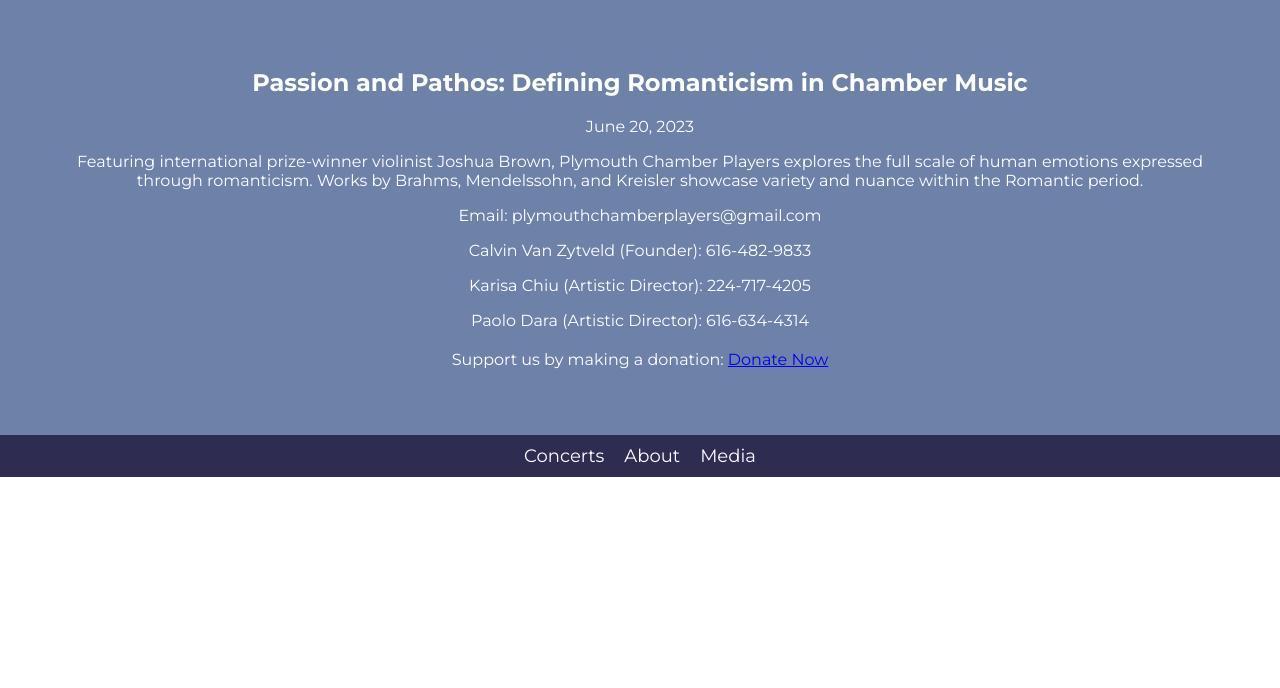
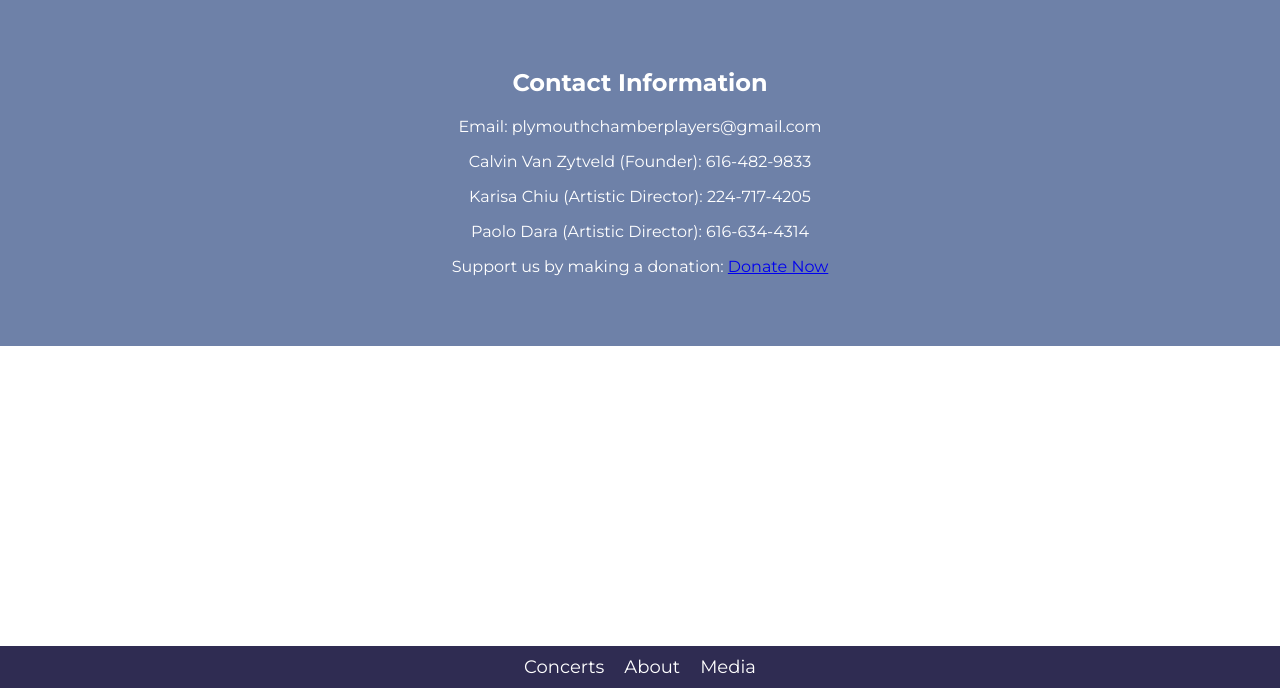
Before and after one commit to plymouthchamberplayers/plymouthchamberplayers.github.io, a plain HTML site: page index.html in a window 1280 px wide. Shown: the part 146-834 px from the top of the page. Before the commit the page ends 800 px from the top, so only its background shows below. Drawn offline with Linux system fonts and the light colour scheme.

Commit message:
Update index.html fingers crossed

```diff
--- a/index.html
+++ b/index.html
@@ -25,8 +25,18 @@
       color: #fff;
     }
 
+    .contact-info {
+      background-color: #6e81a8;
+      padding: 50px;
+      text-align: center;
+    }
+
+    .contact-info h2 {
+      font-size: 24px;
+      margin-bottom: 20px;
+    }
+
     .event-info {
-      background-color: #6e81a8;
       padding: 50px;
       text-align: center;
     }
@@ -36,7 +46,7 @@
       margin-bottom: 20px;
     }
 
-    .contact-info {
+    .donation-link {
       margin-bottom: 20px;
     }
 
@@ -60,19 +70,22 @@
     <h1>Plymouth Chamber Players</h1>
   </div>
 
+  <div class="contact-info">
+    <h2>Contact Information</h2>
+    <p>Email: plymouthchamberplayers@gmail.com</p>
+    <p>Calvin Van Zytveld (Founder): 616-482-9833</p>
+    <p>Karisa Chiu (Artistic Director): 224-717-4205</p>
+    <p>Paolo Dara (Artistic Director): 616-634-4314</p>
+    <div class="donation-link">
+      <p>Support us by making a donation: <a href="https://phcrc.churchcenter.com/giving?open-in-church-center-modal=true">Donate Now</a></p>
+    </div>
+  </div>
+
   <div class="event-info">
-    <h2>Passion and Pathos: Defining Romanticism in Chamber Music</h2>
+    <h2>Upcoming Event</h2>
+    <h3>Passion and Pathos: Defining Romanticism in Chamber Music</h3>
     <p>June 20, 2023</p>
     <p>Featuring international prize-winner violinist Joshua Brown, Plymouth Chamber Players explores the full scale of human emotions expressed through romanticism. Works by Brahms, Mendelssohn, and Kreisler showcase variety and nuance within the Romantic period.</p>
-
-    <div class="contact-info">
-      <p>Email: plymouthchamberplayers@gmail.com</p>
-      <p>Calvin Van Zytveld (Founder): 616-482-9833</p>
-      <p>Karisa Chiu (Artistic Director): 224-717-4205</p>
-      <p>Paolo Dara (Artistic Director): 616-634-4314</p>
-    </div>
-
-    <p>Support us by making a donation: <a href="https://phcrc.churchcenter.com/giving?open-in-church-center-modal=true">Donate Now</a></p>
   </div>
 
   <div class="navigation">
```
